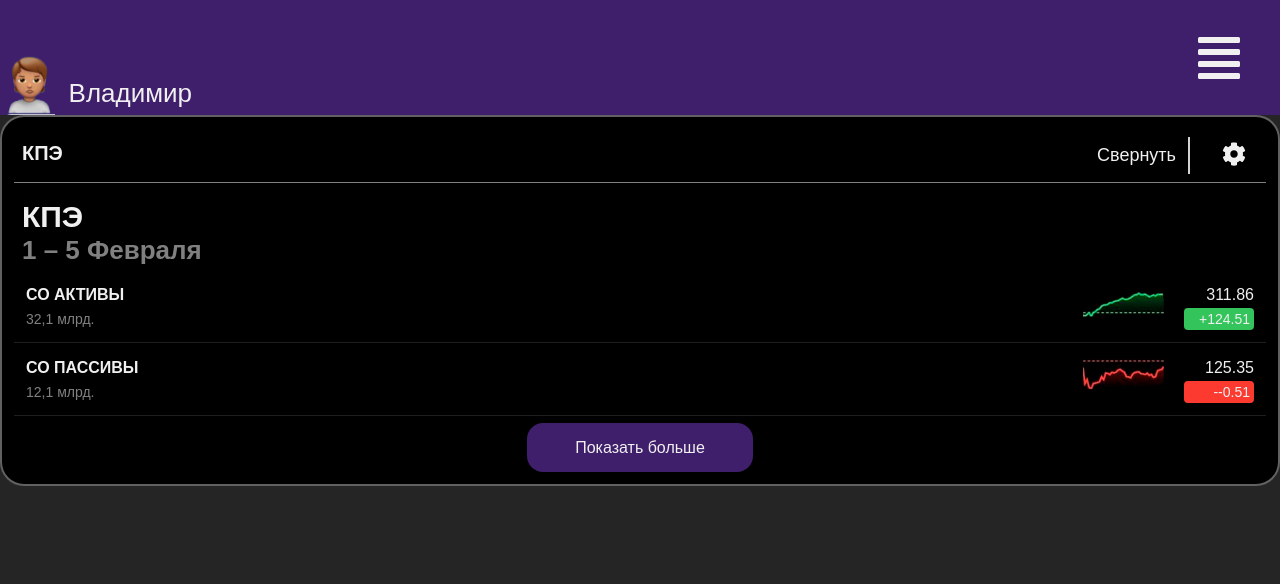
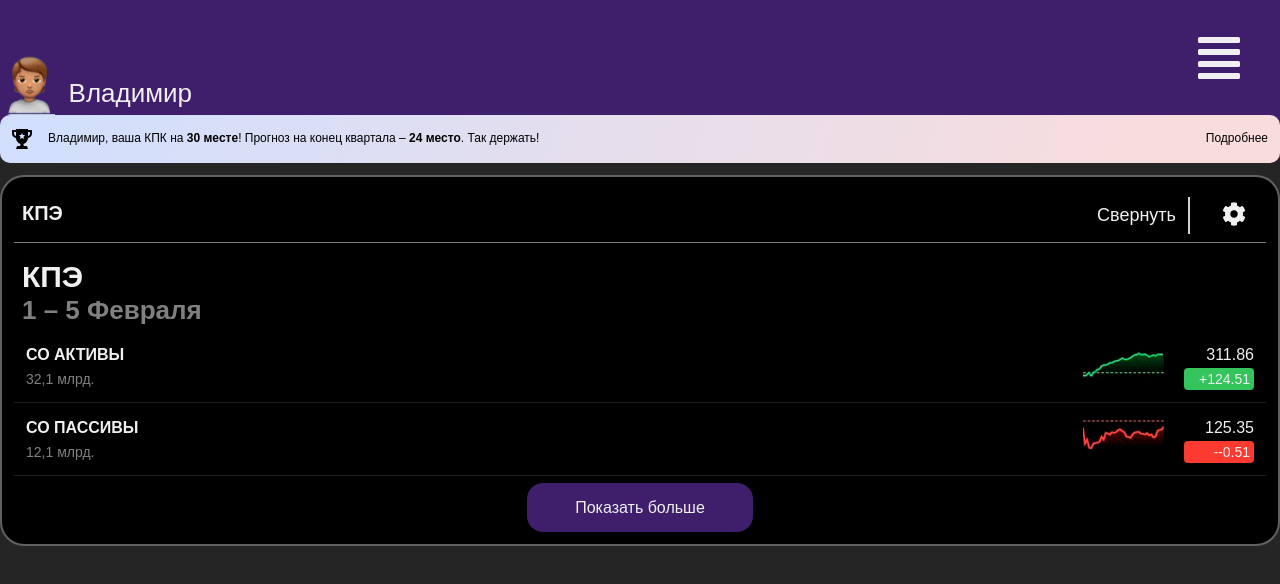
Before and after one commit to truefeelz/mobile-rkpk, a React (Create React App) app: page / in a window 1280 px wide. Shown: the top 584 px of the page. Built offline with nearby package versions, Linux system fonts and the light colour scheme.

Commit message:
feat(components): Добавит InfoBlock в Header

```diff
--- a/src/pages/components/Card/Card.module.css
+++ b/src/pages/components/Card/Card.module.css
@@ -1,6 +1,7 @@
 .container {
     border-radius: 24px;
     padding: 12px;
+    margin-top: 12px;
     background: black;
     border: 2px solid #ffffff61;
 }
--- a/src/pages/components/Header/Header.module.css
+++ b/src/pages/components/Header/Header.module.css
@@ -1,8 +1,14 @@
 .header {
     background: #3f1e6b;
+    border-radius: 0 0 10px 10px;
 }
 
 .headerWrapper {
+    display: flex;
+    flex-direction: column;
+}
+
+.content {
     display: flex;
     justify-content: space-between;
     align-items: flex-end;
--- a/src/pages/components/Header/Header.tsx
+++ b/src/pages/components/Header/Header.tsx
@@ -1,4 +1,5 @@
 import React from "react";
+import { InfoBlock } from "./components";
 import classes from './Header.module.css';
 import avatar from './images/avatar.png';
 import { faAlignJustify } from "@fortawesome/free-solid-svg-icons";
@@ -8,6 +9,7 @@ export const Header: React.FC = () => {
     return (
         <div className={classes.header}>
             <div className={classes.headerWrapper}>
+                <div className={classes.content}>
                     <div className={classes.leftSide}>
                         <img src={avatar} className={classes.avatarImg} />
                         <span className={classes.nameUser}>Владимир</span>
@@ -16,6 +18,8 @@ export const Header: React.FC = () => {
                         <FontAwesomeIcon icon={faAlignJustify} className={classes.menuIcon} size="3x"/>
                     </div>
                 </div>
+                <InfoBlock />
+            </div>
         </div>
     );
 };
--- /dev/null
+++ b/src/pages/components/Header/components/InfoBlock/InfoBlock.module.css
@@ -0,0 +1,23 @@
+.infoBlock {
+    background: linear-gradient(108.56deg, #D2DFFC 5.32%, #F9DDDD 90.9%), #FFFFFF;
+    border-radius: 10px
+}
+
+.infoBlockWrapper {
+    display: flex;
+    align-items: center;
+    justify-content: space-between;
+    padding: 14px 12px;
+    color: #000000;
+    font-size: 12px;
+}
+
+.rightSide {
+    display: flex;
+    align-items: center;
+    padding-right: 4px;
+}
+
+.imgCup {
+    margin-right: 16px;
+}
--- /dev/null
+++ b/src/pages/components/Header/components/InfoBlock/InfoBlock.tsx
@@ -0,0 +1,21 @@
+import React from "react";
+import classes from './InfoBlock.module.css';
+import cupImage from './images/Vector.svg';
+
+export const InfoBlock: React.FC = () => {
+    return (
+        <div className={classes.infoBlock}>
+            <div className={classes.infoBlockWrapper}>
+                <div className={classes.rightSide}>
+                    <img src={cupImage} className={classes.imgCup}/>
+                    <span className={classes.title}>Владимир, ваша КПК на <b>30 месте</b>!
+                        Прогноз на конец квартала – <b>24 место</b>. Так держать!
+                    </span>
+                </div>
+                <div className={classes.leftSide}>
+                    <span className={classes.subTitle}>Подробнее</span>
+                </div>
+            </div>
+        </div>
+    );
+};
--- /dev/null
+++ b/src/pages/components/Header/components/InfoBlock/index.ts
@@ -0,0 +1 @@
+export * from './InfoBlock';
--- /dev/null
+++ b/src/pages/components/Header/components/index.ts
@@ -0,0 +1 @@
+export * from './InfoBlock';
```
Also changed, not shown: src/pages/components/Header/components/InfoBlock/images/Vector.svg (added). Lines whose indentation alone changed are shown as unchanged.
